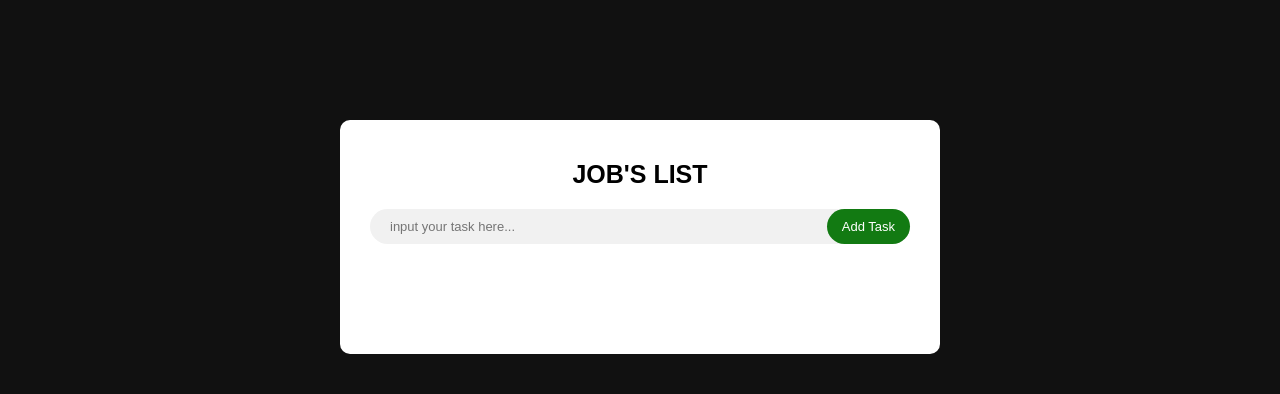
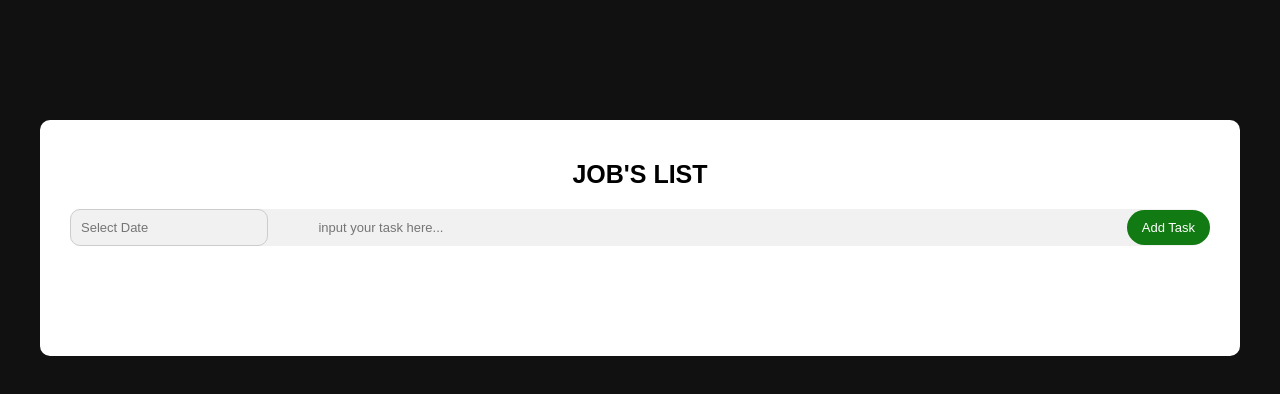
Before and after one commit to Aspix84/ToDo, a website with bundled scripts: page index.html in a window 1280 px wide. Built offline with nearby package versions, Linux system fonts and the light colour scheme.

Commit message:
added  date picker input

```diff
--- a/index.html
+++ b/index.html
@@ -1,11 +1,15 @@
 <!DOCTYPE html>
 <html lang="en">
+
 <head>
     <meta charset="UTF-8">
     <meta name="viewport" content="width=device-width, initial-scale=1.0">
     <title>ToDo App</title>
+    <link rel="stylesheet" href="https://cdn.jsdelivr.net/npm/flatpickr/dist/flatpickr.min.css">
     <link rel="stylesheet" href="style.css">
+
 </head>
+
 <body>
     <div class="todo">
         <div class="todo__box">
@@ -13,18 +17,20 @@
                 <h2>Job's List</h2>
             </div>
             <div class="todo__row">
+                <input class="flatpickr flatpickr-input active datePickerFl" type="text" name="" id="datePicker" placeholder="Select Date" >
                 <input type="text" placeholder="input your task here..." class="todo__input">
                 <button class="todo__btn">Add Task</button>
             </div>
             <span class="message"></span>
             <ul class="todo__list">
-               <!-- <li class="checked">Task</li>
+                <!-- <li class="checked">Task</li>
                <li>Task</li>
                <li>Task</li> -->
             </ul>
         </div>
     </div>
-
+    <script src="https://cdn.jsdelivr.net/npm/flatpickr"></script>
     <script src="script.js"></script>
 </body>
+
 </html>
--- /dev/null
+++ b/package.json
@@ -0,0 +1,5 @@
+{
+  "dependencies": {
+    "flatpickr": "^4.6.13"
+  }
+}
--- a/script.js
+++ b/script.js
@@ -1,15 +1,22 @@
+
+const datePicker = document.querySelector('#datePicker')
 const todoInput = document.querySelector('.todo__input')
 const todoList = document.querySelector('.todo__list')
 const todoBtn = document.querySelector('.todo__btn')
 const todoListItem = document.querySelector('.todo__list li')
 const msg = document.querySelector('.message')
 
+// const flatpickr = require("flatpickr");
+// import flatpickr from "flatpickr";
+
+flatpickr("#datePicker", {});
+
 todoBtn.addEventListener('click', ()=> {
     if(todoInput.value === ""){
         msg.innerHTML = "Введите задачу"
         msg.className="error"
     }else{
-        todoList.innerHTML += `<li>${todoInput.value}<span>\u00d7</span></li>`
+        todoList.innerHTML += `<li>${datePicker.value} - ${todoInput.value}<span>\u00d7</span></li>`
         todoInput.value = ""
          msg.className=""
          msg.innerHTML=""
--- a/style.css
+++ b/style.css
@@ -16,7 +16,7 @@ ul {
 }
 
 .todo__box {
-    max-width: 600px;
+    max-width: 1200px;
     border-radius: 10px;
     background-color: #fff;
     padding: 40px 30px 70px;
@@ -53,7 +53,18 @@ ul {
     font-size: 13px;
     border: none;
     outline: none;
-    min-width: 75%;
+    min-width: 70%;
+}
+
+.datePickerFl{
+    /* background-color: transparent; */
+    background-color: #f1f1f1;
+    padding: 10px;
+    border-radius: 10px;
+    font-size: 13px;
+    border: 1px solid #ccc;
+    outline: none;
+    max-width: 20%;
 }
 
 .todo__btn {
```
Also changed, not shown: 1 other file.
